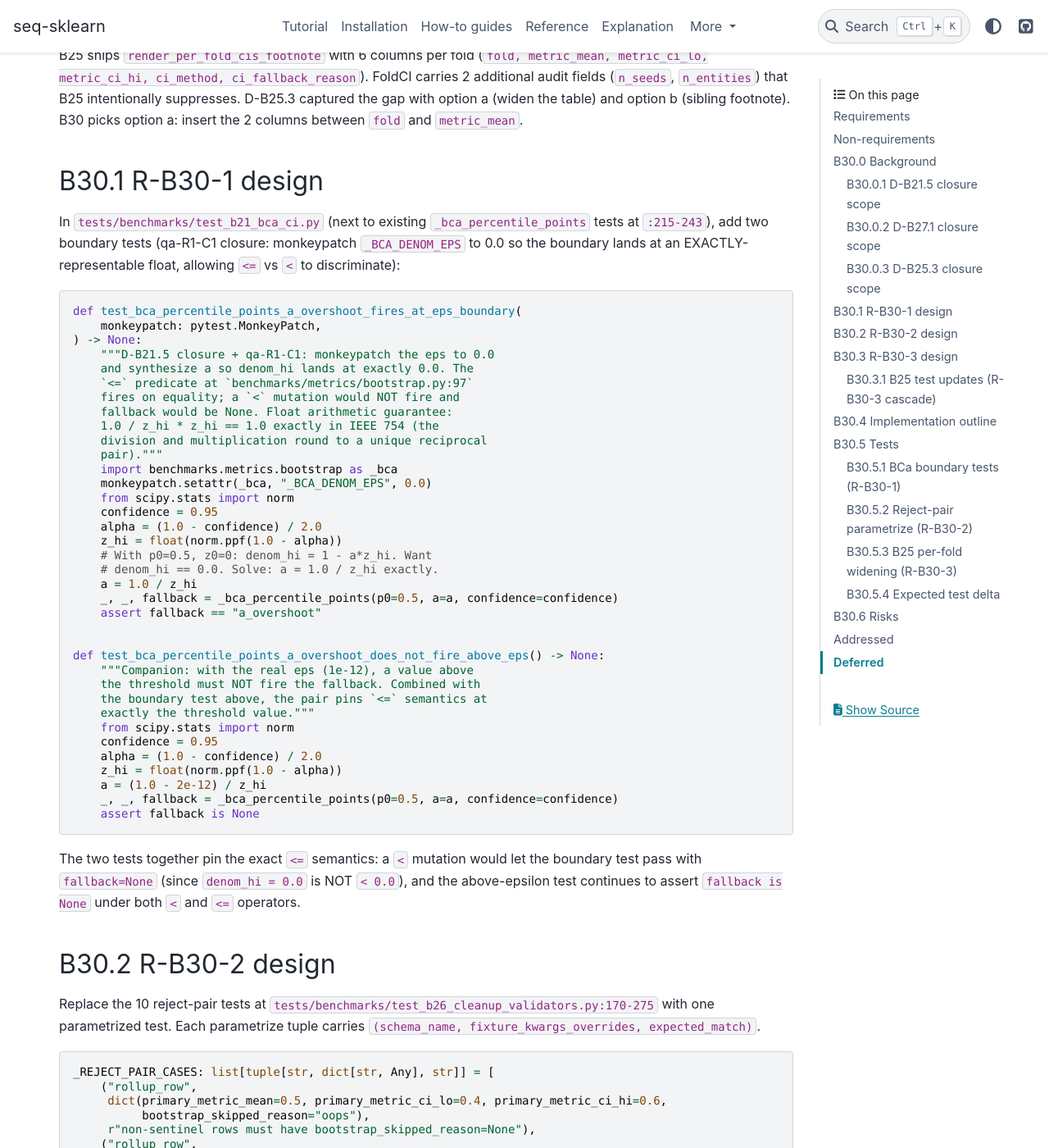
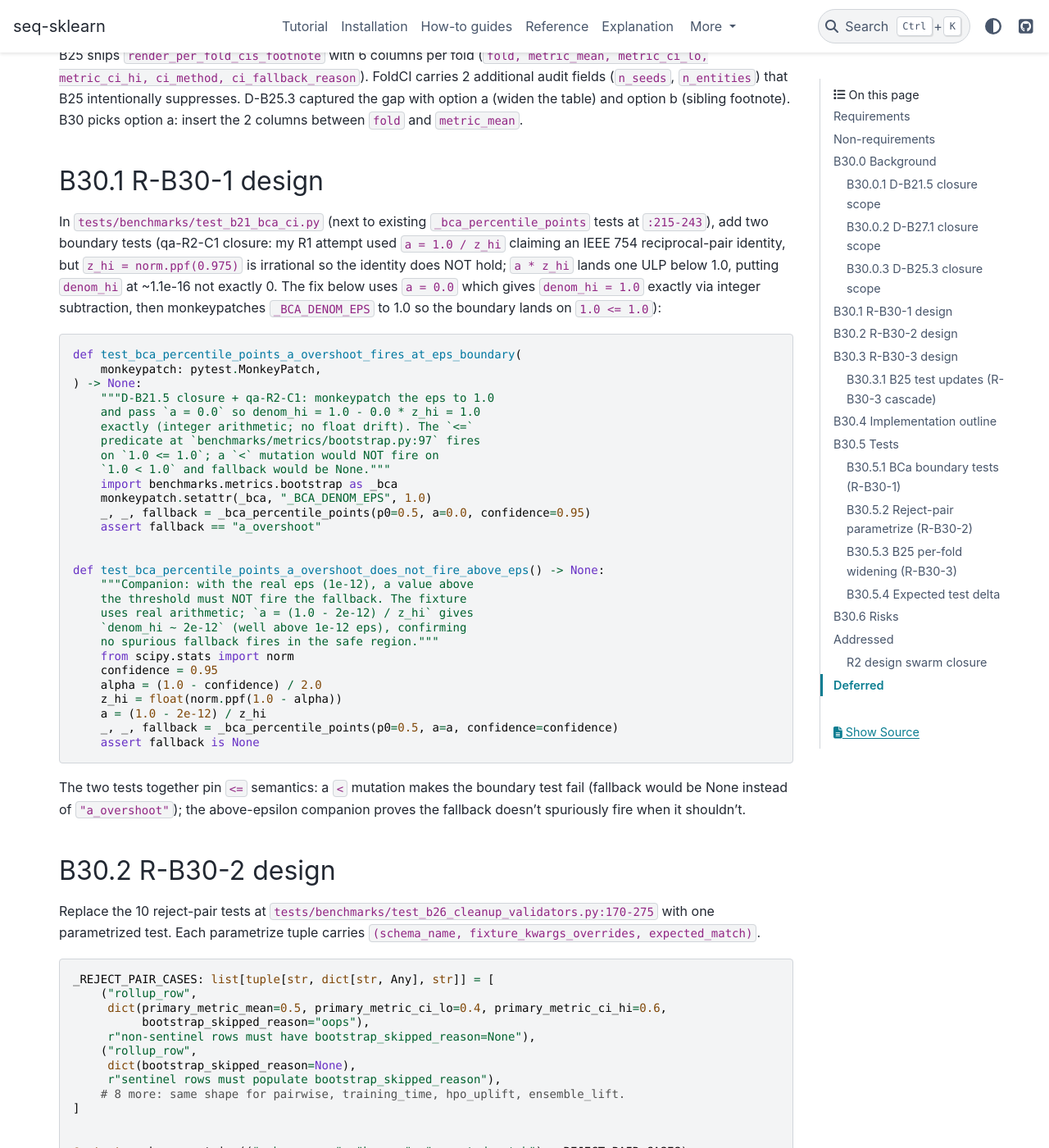
Before and after one commit to switch527/seq-sklearn, a Sphinx documentation site: the page built from docs/benchmark_suite_design_b30_delta.md, in a window 1280 px wide and 1400 px high, scrolled down 1418 px. Shown: the whole window at 82% size. Built offline with Sphinx 7.4.7 and the PyData theme 0.15.4, drawn with Linux system fonts in a browser that asks for light colours; pages that are not in the unit, such as notebooks, are missing from menus; some of the changed text lies outside the part shown.

Commit message:
docs(B30): close R2 design swarm CRITICAL (BCa boundary fix v2)
R2 design swarm (1C/0I/0N).
qa-R2-C1: my R1 fix used a = 1.0 / z_hi claiming IEEE 754
reciprocal-pair identity, but z_hi = norm.ppf(0.975) is
irrational so the identity does NOT hold (a * z_hi lands
one ULP below 1.0; denom_hi ~ 1.1e-16 not 0). Test would
FAIL on correct code never reaching the mutation.

Fix v2: a = 0.0 gives denom_hi = 1.0 exactly via integer
arithmetic; monkeypatch _BCA_DENOM_EPS to 1.0 so the
boundary is exactly 1.0 <= 1.0. Discriminates `<=` from
`<` cleanly (1.0 < 1.0 is False).

Co-Authored-By: Claude Opus 4.7 (1M context) <noreply@anthropic.com>

````diff
--- a/docs/benchmark_suite_design_b30_delta.md
+++ b/docs/benchmark_suite_design_b30_delta.md
@@ -76,41 +76,38 @@ and `metric_mean`.
 
 In `tests/benchmarks/test_b21_bca_ci.py` (next to existing
 `_bca_percentile_points` tests at `:215-243`), add two
-boundary tests (qa-R1-C1 closure: monkeypatch
-`_BCA_DENOM_EPS` to 0.0 so the boundary lands at an
-EXACTLY-representable float, allowing `<=` vs `<` to
-discriminate):
+boundary tests (qa-R2-C1 closure: my R1 attempt used
+`a = 1.0 / z_hi` claiming an IEEE 754 reciprocal-pair
+identity, but `z_hi = norm.ppf(0.975)` is irrational so
+the identity does NOT hold; `a * z_hi` lands one ULP
+below 1.0, putting `denom_hi` at ~1.1e-16 not exactly 0.
+The fix below uses `a = 0.0` which gives `denom_hi = 1.0`
+exactly via integer subtraction, then monkeypatches
+`_BCA_DENOM_EPS` to 1.0 so the boundary lands on
+`1.0 <= 1.0`):
 
 ```python
 def test_bca_percentile_points_a_overshoot_fires_at_eps_boundary(
     monkeypatch: pytest.MonkeyPatch,
 ) -> None:
-    """D-B21.5 closure + qa-R1-C1: monkeypatch the eps to 0.0
-    and synthesize a so denom_hi lands at exactly 0.0. The
-    `<=` predicate at `benchmarks/metrics/bootstrap.py:97`
-    fires on equality; a `<` mutation would NOT fire and
-    fallback would be None. Float arithmetic guarantee:
-    1.0 / z_hi * z_hi == 1.0 exactly in IEEE 754 (the
-    division and multiplication round to a unique reciprocal
-    pair)."""
+    """D-B21.5 closure + qa-R2-C1: monkeypatch the eps to 1.0
+    and pass `a = 0.0` so denom_hi = 1.0 - 0.0 * z_hi = 1.0
+    exactly (integer arithmetic; no float drift). The `<=`
+    predicate at `benchmarks/metrics/bootstrap.py:97` fires
+    on `1.0 <= 1.0`; a `<` mutation would NOT fire on
+    `1.0 < 1.0` and fallback would be None."""
     import benchmarks.metrics.bootstrap as _bca
-    monkeypatch.setattr(_bca, "_BCA_DENOM_EPS", 0.0)
-    from scipy.stats import norm
-    confidence = 0.95
-    alpha = (1.0 - confidence) / 2.0
-    z_hi = float(norm.ppf(1.0 - alpha))
-    # With p0=0.5, z0=0: denom_hi = 1 - a*z_hi. Want
-    # denom_hi == 0.0. Solve: a = 1.0 / z_hi exactly.
-    a = 1.0 / z_hi
-    _, _, fallback = _bca_percentile_points(p0=0.5, a=a, confidence=confidence)
+    monkeypatch.setattr(_bca, "_BCA_DENOM_EPS", 1.0)
+    _, _, fallback = _bca_percentile_points(p0=0.5, a=0.0, confidence=0.95)
     assert fallback == "a_overshoot"
 
 
 def test_bca_percentile_points_a_overshoot_does_not_fire_above_eps() -> None:
     """Companion: with the real eps (1e-12), a value above
-    the threshold must NOT fire the fallback. Combined with
-    the boundary test above, the pair pins `<=` semantics at
-    exactly the threshold value."""
+    the threshold must NOT fire the fallback. The fixture
+    uses real arithmetic; `a = (1.0 - 2e-12) / z_hi` gives
+    `denom_hi ~ 2e-12` (well above 1e-12 eps), confirming
+    no spurious fallback fires in the safe region."""
     from scipy.stats import norm
     confidence = 0.95
     alpha = (1.0 - confidence) / 2.0
@@ -120,11 +117,11 @@ def test_bca_percentile_points_a_overshoot_does_not_fire_above_eps() -> None:
     assert fallback is None
 ```
 
-The two tests together pin the exact `<=` semantics: a `<`
-mutation would let the boundary test pass with `fallback=None`
-(since `denom_hi = 0.0` is NOT `< 0.0`), and the
-above-epsilon test continues to assert `fallback is None`
-under both `<` and `<=` operators.
+The two tests together pin `<=` semantics: a `<` mutation
+makes the boundary test fail (fallback would be None
+instead of `"a_overshoot"`); the above-epsilon companion
+proves the fallback doesn't spuriously fire when it
+shouldn't.
 
 ## B30.2 R-B30-2 design
 
@@ -271,7 +268,7 @@ Total collected: 1082 + 2 = 1084.
 
 | ID | Risk | Severity | Mitigation |
 |---|---|---|---|
-| R-B30-Risk-1 | The BCa boundary test depends on float precision at the threshold value. | Low | Resolved via `monkeypatch.setattr(_bca, "_BCA_DENOM_EPS", 0.0)`. With `a = 1.0 / z_hi`, the float identity `1.0 / z_hi * z_hi == 1.0` holds exactly in IEEE 754 (division and multiplication round to a unique reciprocal pair), so `denom_hi = 1.0 - 1.0 = 0.0 == _BCA_DENOM_EPS`. The `<=` predicate fires; a `<` mutation does not. The "above-epsilon" companion uses the real eps and a safely-distant value (2e-12). |
+| R-B30-Risk-1 | The BCa boundary test depends on float precision at the threshold value. | Low | Resolved via `monkeypatch.setattr(_bca, "_BCA_DENOM_EPS", 1.0)` and `a = 0.0`. With `a = 0.0`, `denom_hi = 1.0 - 0.0 * z_hi = 1.0` exactly (integer arithmetic; no float drift). The `<=` predicate fires on `1.0 <= 1.0`; a `<` mutation does not fire on `1.0 < 1.0`. R1 attempt with `a = 1.0 / z_hi` was incorrect: `z_hi = norm.ppf(0.975)` is irrational so `1.0 / z_hi * z_hi != 1.0` exactly (only powers of two satisfy IEEE 754 reciprocal-pair). The above-epsilon companion uses the real eps and a safely-distant value (2e-12). |
 | R-B30-Risk-2 | The reject-pair parametrize loses the per-test name visibility (pytest output shows `[case-name]` brackets instead of named test functions). | Low | Each parametrize case carries a stable `(schema_name, ...)` tuple; pytest names the case via the first parametrize arg. The `match=` regex still discriminates branches at failure time. |
 | R-B30-Risk-3 | Widening the per-fold table breaks downstream consumers that parse the rendered markdown by column position. | Low | No downstream consumer parses the rendered markdown by column position (the parquet shard is the structured channel). Existing B25 byte-pin tests use exact-header-string assertions which are updated in this same commit. |
 | R-B30-Risk-4 | The B25 test #10a assertion `"n_seeds" not in md` becomes false after R-B30-3 ships. | Medium-confirmed | Test #10a is REMOVED in the same commit (replaced by test #10c with the inverted assertion). If a future B25 audit re-adds #10a expecting the old behavior, the conflict is caught at PR-review time. |
@@ -319,6 +316,29 @@ Test count after R1 closures: unchanged (4 named / 4
 collected new). The qa-C1 closure preserved the 2-test
 boundary structure.
 
+### R2 design swarm closure
+
+R2 confirming swarm on commit `f94a943`: architecture-
+reviewer (0C / 0I / 0N APPROVE), qa-test-coverage (1C / 0I
+/ 0N REQUEST_CHANGES), style-reviewer (0C / 0I / 0N
+APPROVE). Deduplicated total: 1 CRITICAL, 0 IMPROVEMENT, 0
+NITPICK. Closures:
+
+- **qa-R2-C1** (R1's `a = 1.0 / z_hi` approach claimed an
+  IEEE 754 reciprocal-pair identity that does NOT hold for
+  irrational `z_hi`; live verification:
+  `1.0 / 1.959963984540054 * 1.959963984540054 ==
+  0.9999999999999999`, so `denom_hi == 1.11e-16` not 0,
+  and the test would FAIL on correct code never reaching
+  the mutation): boundary test rewritten with `a = 0.0`
+  (gives `denom_hi = 1.0` via integer arithmetic) and
+  `_BCA_DENOM_EPS = 1.0` (monkeypatch). Now
+  `1.0 <= 1.0` fires for `<=`, `1.0 < 1.0` does not fire
+  for `<`. Discriminates cleanly. R1's Risk-1 prose +
+  test body rewritten accordingly.
+
+Test count unchanged.
+
 ## Deferred
 
 - **D-B30.1**: emit per-fold sample sizes as a SIBLING
````
